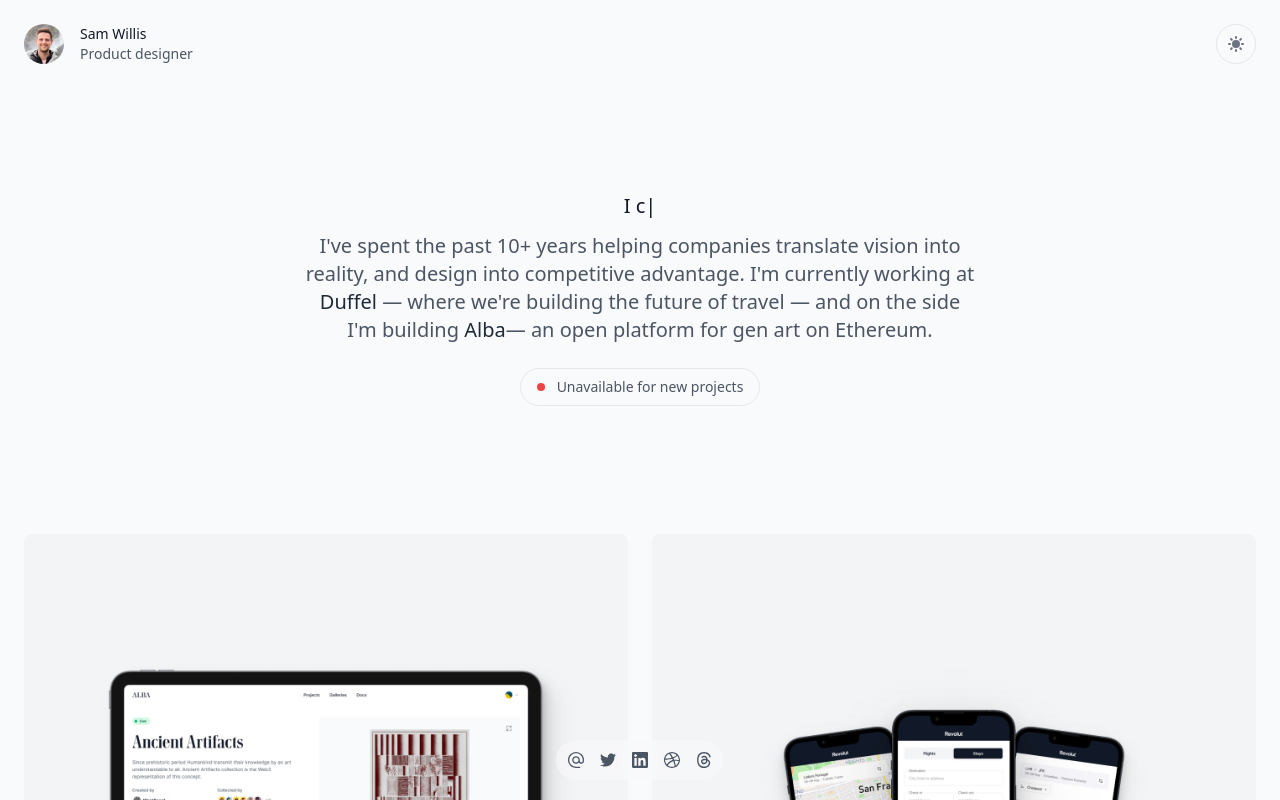
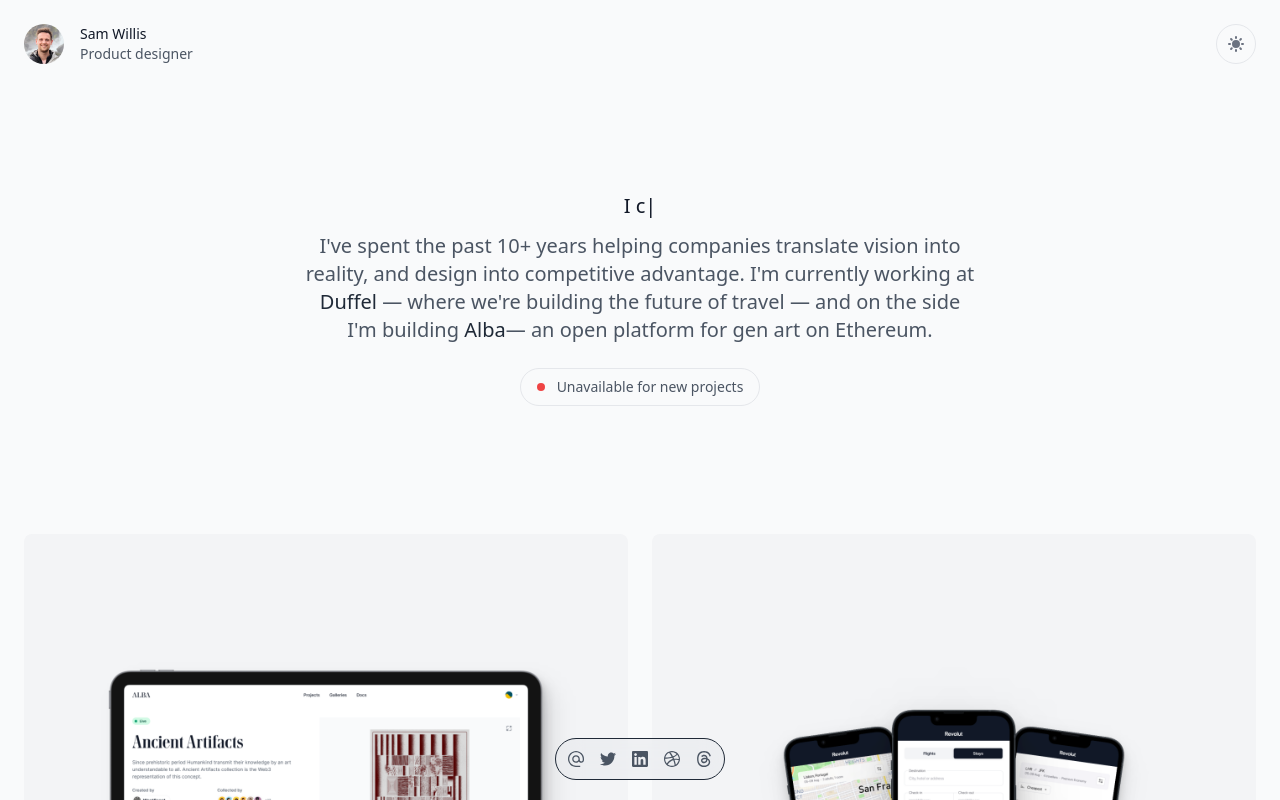
Before and after one commit to swillis/samwill-dot-is, a Next.js app: page / in a window 1280 px wide. Shown: the top 800 px of the page. Built offline with nearby package versions, Linux system fonts and the light colour scheme.

Commit message:
dark mode looking ok

```diff
--- a/src/pages/index.tsx
+++ b/src/pages/index.tsx
@@ -106,7 +106,7 @@ export default function Home() {
         {/* Social bar */}
         <div className="fixed bottom-5 left-2/4 -translate-x-2/4 z-20">
           <SectionOne>
-            <div className="flex flex-row justify-center items-center dark:bg-gray-950/50 bg-gray-50/50 backdrop-blur-md rounded-full p-1">
+            <div className="flex flex-row justify-center items-center dark:bg-gray-800/50 bg-gray-200/50 backdrop-blur-md rounded-full p-1 border border-gray-800">
               <Link
                 href="mailto:hey@samwill.is"
                 target="_blank"
@@ -322,10 +322,10 @@ export default function Home() {
 
           {/* CV */}
           <div className="mx-auto max-w-2xl w-full">
-            <div className="flex flex-col gap-16">
+            <div className="flex flex-col gap-12">
               {/* Projects */}
               <SectionOne>
-                <div className="flex flex-col gap-2">
+                <div className="flex flex-col gap-4">
                   <p className="title">Projects</p>
                   <Link
                     href="https://alba.art"
@@ -383,7 +383,7 @@ export default function Home() {
 
               {/* Full-time roles */}
               <SectionOne>
-                <div className="flex flex-col gap-2">
+                <div className="flex flex-col gap-4">
                   <p className="title">Full-time roles</p>
                   <Link
                     href="https://duffel.com"
@@ -493,7 +493,7 @@ export default function Home() {
 
               {/* Branding */}
               <SectionOne>
-                <div className="flex flex-col gap-2">
+                <div className="flex flex-col gap-4">
                   <p className="title">Branding</p>
                   <Link
                     href="https://incident.io"
@@ -551,7 +551,7 @@ export default function Home() {
 
               {/* Events */}
               <SectionOne>
-                <div className="flex flex-col gap-2 mb-10">
+                <div className="flex flex-col gap-4 mb-10">
                   <p className="title mb-2">Events</p>
                   <Link
                     href="https://designclub.io"
@@ -611,7 +611,7 @@ export default function Home() {
 
           {/* Footer */}
           <SectionOne>
-            <div className="flex flex-col lg:flex-row justify-center items center text-center lg:text-left gap-4 pb-16 lg:pb-2 lg:pt-6 lg:justify-between border-t dark:border-gray-900 border-gray-200">
+            <div className="flex flex-col lg:flex-row justify-center items center text-center lg:text-left gap-4 pb-16 lg:pb-2 lg:pt-6 lg:justify-between">
               <p className="text-sm dark:text-gray-400 text-gray-500">
                 © 2023, Sam Willis Design.
               </p>
--- a/src/styles/globals.css
+++ b/src/styles/globals.css
@@ -27,7 +27,7 @@ body {
 
 
 .title {
-  @apply text-gray-50 text-base px-3 font-medium;
+  @apply text-gray-50 text-base font-medium;
 }
 
 .responsive-grid {
```
